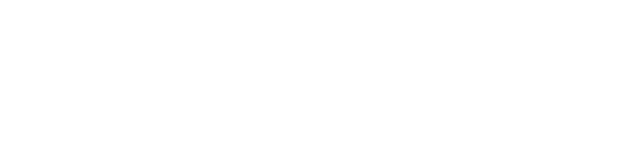
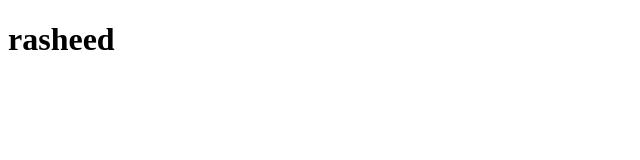
Before and after one commit to RasheedHezaber/Rasheed-website, a plain HTML site: page index.html in a window 1280 px wide. Shown: the whole page, without its empty margins (0-640 px from the left). Drawn offline with Linux system fonts and the light colour scheme.

Commit message:
rasheed branch

```diff
--- a/index.html
+++ b/index.html
@@ -6,5 +6,7 @@
     <meta http-equiv="X-UA-Compatible" content="ie=edge" />
     <title>Document</title>
   </head>
-  <body></body>
+  <body>
+    <h1>rasheed</h1>
+  </body>
 </html>
```
